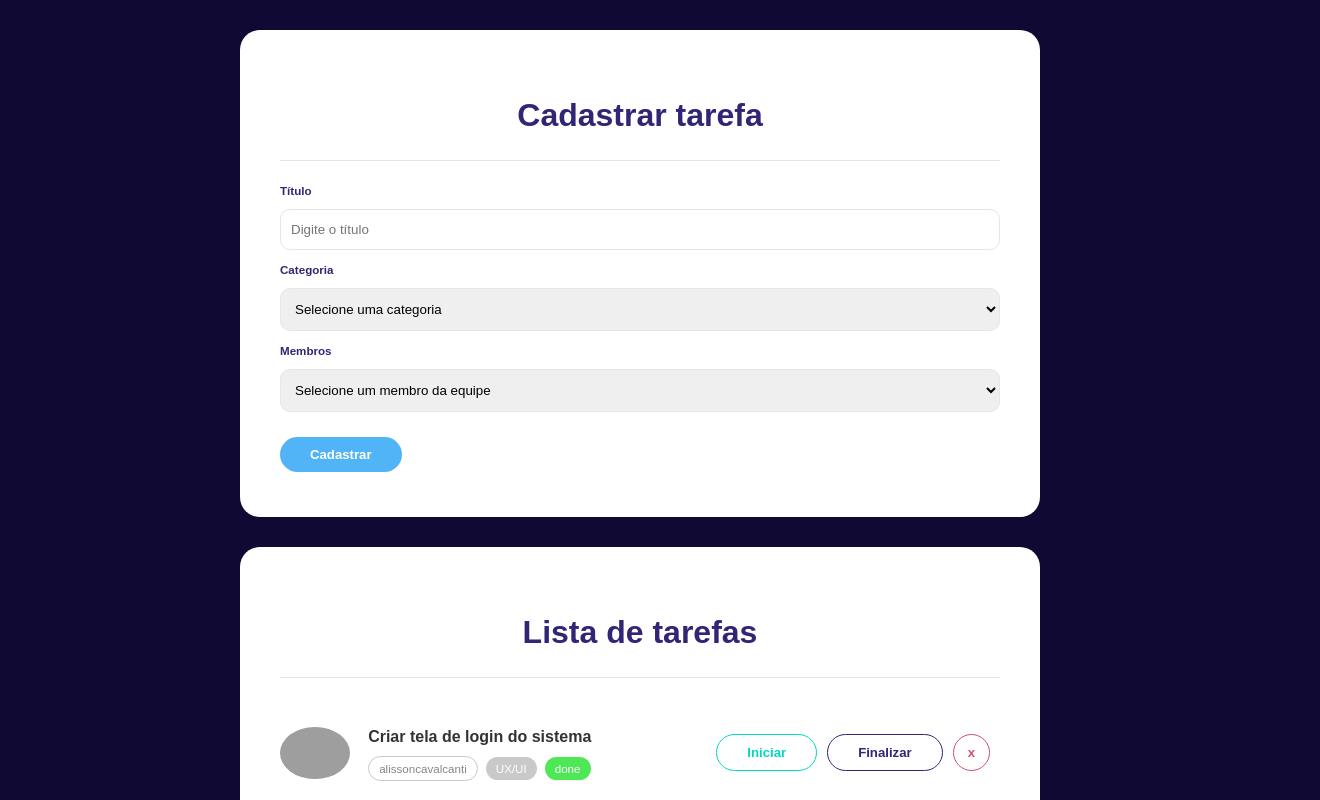
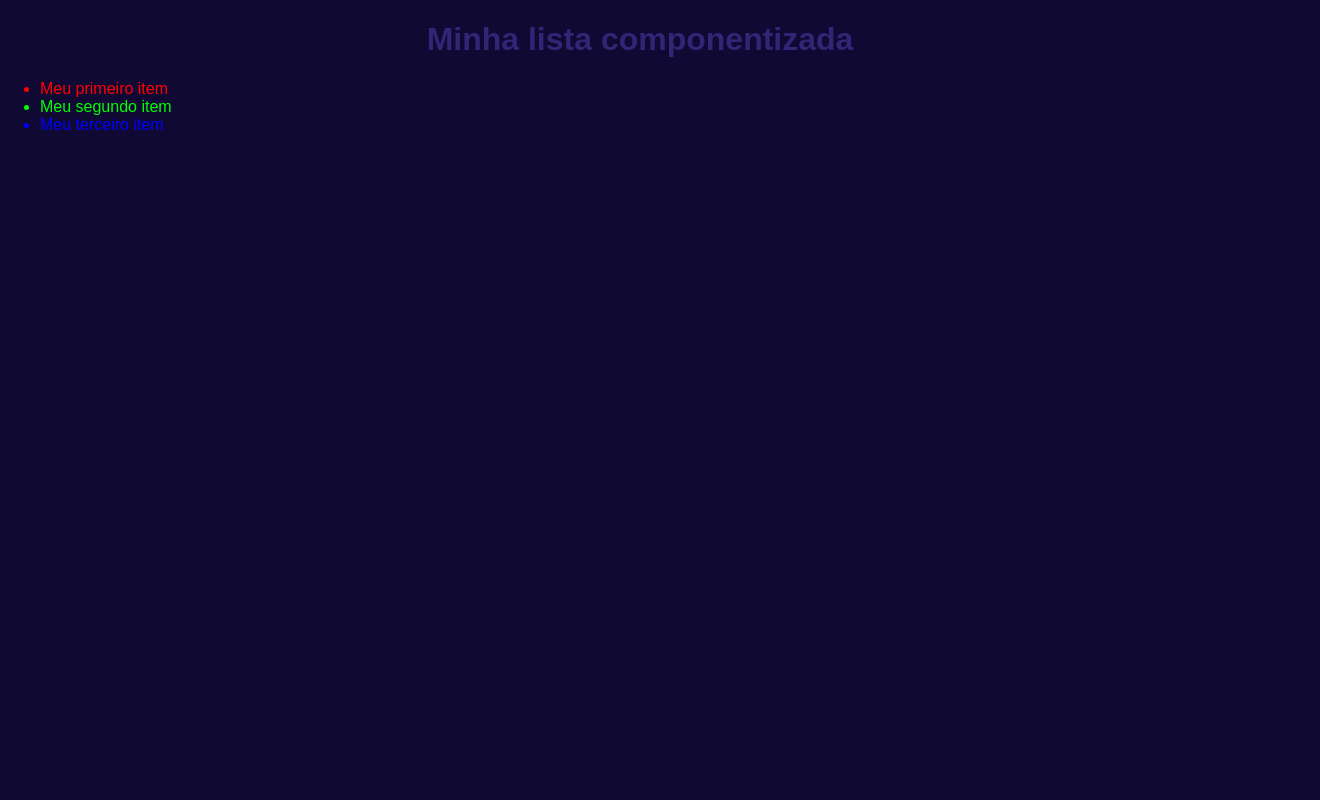
Before and after one commit to andersonstudioa/sesc-react-app, a React (Vite) app: page / in a window 1280 px wide. Shown: the top 800 px of the page, 1320 px wide, since content can reach past the window. Built offline with nearby package versions, Linux system fonts and the light colour scheme; grey boxes are pictures that could not be loaded.

Commit message:
Aula 5: adição de tarefa na lista de tarefas e exercícios de componentes

```diff
--- a/src/App.css
+++ b/src/App.css
@@ -4,6 +4,10 @@ body, html {
   font-family: Arial, Helvetica, sans-serif;
   background-color: #0f0934;
   color: #333;
+}
+
+li {
+  color: #FFF
 }
 
 h1 {
--- a/src/App.jsx
+++ b/src/App.jsx
@@ -10,20 +10,39 @@ function App() {
   const [members] = useState(dataMembers);
   const [tasks, setTasks] = useState(dataTasks);
   const [currentTask, setCurrentTask] = useState("");
+  const [currentCategory, setCurrentCategory] = useState("");
+  const [currentMember, setCurrentMember] = useState("");
+
+  const addTask = (title, category, member) => {
+    if(!title || !category || !member) return;
+    const newTaskArray = [
+      ...tasks,
+      {
+        id: Math.floor(Math.random() * 10000),
+        title,
+        category,
+        member,
+        status: "todo"
+      }
+    ];
+    setTasks(newTaskArray);
+  }
 
   const handleSubmit = (event) => {
     event.preventDefault(); //Impede o navegador de recarregar a página
-
     //Validação dos campos
-    if(!currentTask) {
+    if(!currentTask || !currentCategory || !currentMember) {
       alert("Todos os campos são obrigatórios!");
       return;
-    } else {
-      alert(`Você digitou: ${currentTask}`);
-      return;
     }
+    //Adicionar uma nova tarefa à lista de tarefas
+    addTask(currentTask, currentCategory, currentMember);
+    setCurrentTask("");
+    setCurrentCategory("");
+    setCurrentMember("");
+    alert("Tarefa cadastrada com sucesso!");
   }
-  console.log(currentTask)
+
   return (
     <div>
       <section className='section-main'>
@@ -40,10 +59,19 @@ function App() {
               value={currentTask}
               onChange={
                 (event) =>
-                setCurrentTask(event.target.value)}
+                setCurrentTask(event.target.value)
+              }
             />
             <label htmlFor='category'>Categoria</label>
-            <select name='category' id='category'>
+            <select
+              name='category'
+              id='category'
+              value={currentCategory}
+              onChange={
+                (event) =>
+                  setCurrentCategory(event.target.value)
+              }
+            >
               <option value="">Selecione uma categoria</option>
               {categories && categories.map((category => {
                 return (
@@ -54,7 +82,16 @@ function App() {
               }))}
             </select>
             <label htmlFor='member'>Membros</label>
-            <select name='member' id='member'>
+            <select
+              name='member'
+              id='member'
+              value={currentMember}
+              onChange={
+                (event) => {
+                setCurrentMember(event.target.value)
+                }
+              }
+            >
               <option value="">Selecione um membro da equipe</option>
               {members && members.map((member) => {
                 return (
--- /dev/null
+++ b/src/components/Item.jsx
@@ -0,0 +1,8 @@
+// eslint-disable-next-line react/prop-types
+function Item ({texto, cor}) {
+  return (
+    <li style={{color: cor}}>{texto}</li>
+  )
+}
+
+export default Item
--- /dev/null
+++ b/src/components/Lista.jsx
@@ -0,0 +1,17 @@
+import Item from './Item'
+
+function Lista() {
+
+  return (
+    <div>
+      <h1>Minha lista componentizada</h1>
+      <ul>
+        <Item texto="Meu primeiro item" cor="#FF0000"/>
+        <Item texto="Meu segundo item" cor="#00FF00"/>
+        <Item texto="Meu terceiro item" cor="#0000FF"/>
+      </ul>
+    </div>
+  )
+}
+
+export default Lista
--- a/src/main.jsx
+++ b/src/main.jsx
@@ -1,9 +1,11 @@
 import React from 'react'
 import ReactDOM from 'react-dom/client'
 import App from './App.jsx'
+import Lista from './components/Lista.jsx'
 
 ReactDOM.createRoot(document.getElementById('root')).render(
   <React.StrictMode>
-    <App />
+    {/* <App /> */}
+    <Lista />
   </React.StrictMode>,
 )
```
